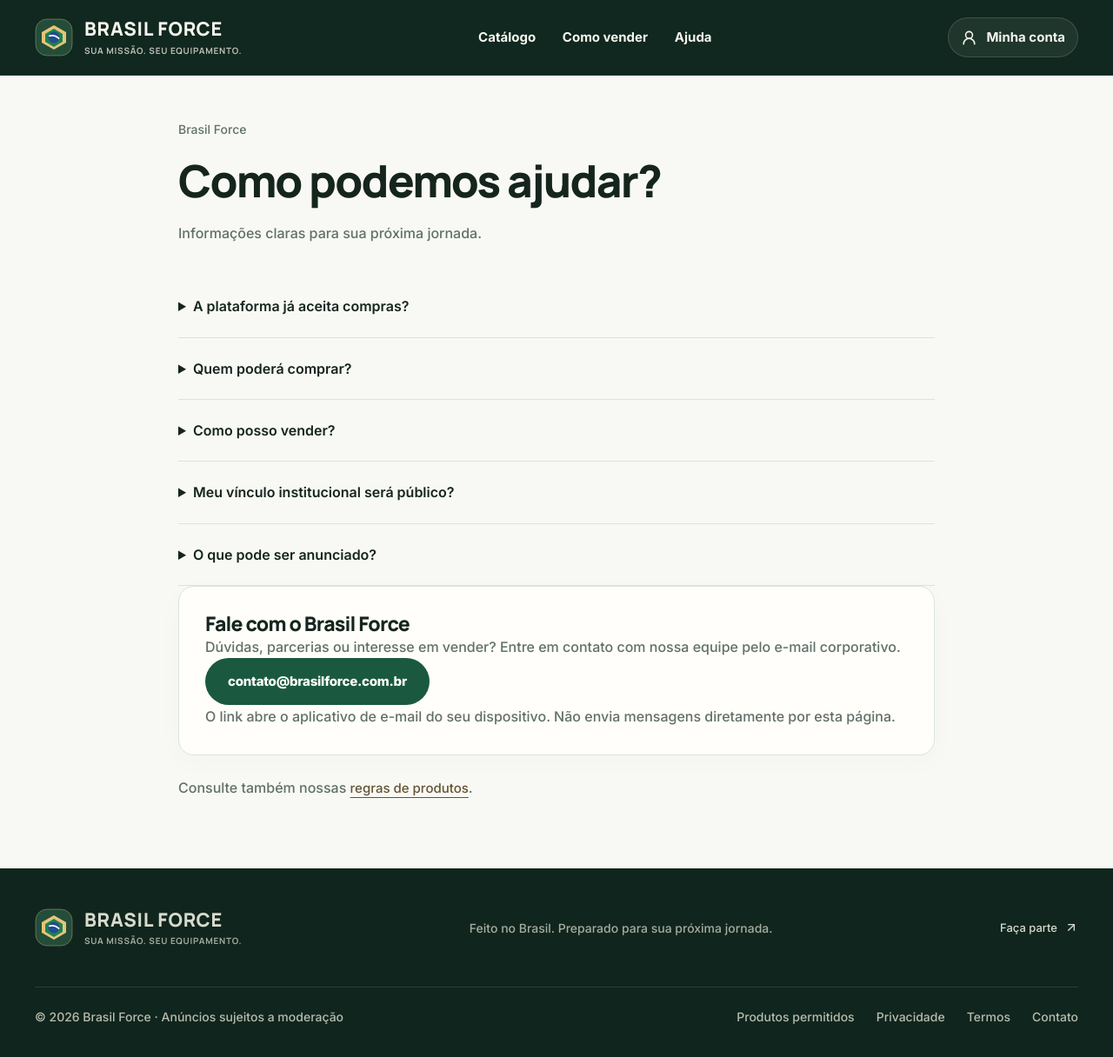
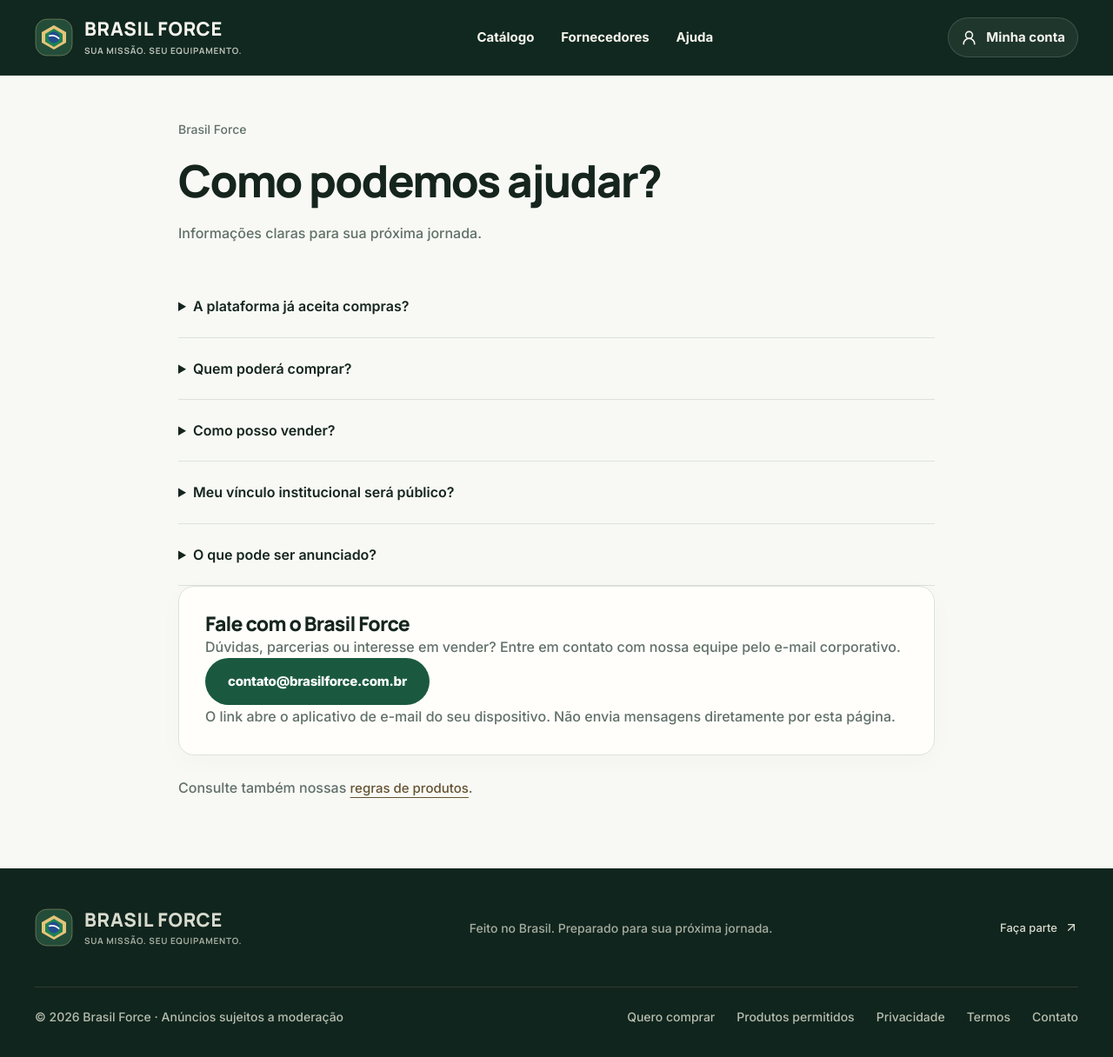
Before and after one commit to Jonbarcost/SouBarcos, a Next.js app in the folder brasil-force-app/: page /ajuda in a window 1280 px wide. Shown: the top 1216 px of the page at 87% size. Built offline with nearby package versions, Linux system fonts and the light colour scheme.

Commit message:
feat(brasil-force): expose acquisition pages in navigation

```diff
--- a/brasil-force-app/src/components/shell.tsx
+++ b/brasil-force-app/src/components/shell.tsx
@@ -13,7 +13,7 @@
         <nav aria-label="Navegação principal">
           <Link href="/catalogo">Catálogo</Link>
           {aiEnabled && <Link className="bf-nav-ai" href="/assistente"><Sparkles size={15} aria-hidden="true" /> Assistente IA</Link>}
-          <Link href="/vender">Como vender</Link>
+          <Link href="/fornecedores">Fornecedores</Link>
           <Link href="/ajuda">Ajuda</Link>
         </nav>
         <Link className="account-link" href="/conta">
@@ -43,6 +43,7 @@
       <div className="container footer-bottom">
         <span>© {new Date().getFullYear()} Brasil Force · Anúncios sujeitos a moderação</span>
         <div>
+          <Link href="/quero-comprar">Quero comprar</Link>
           <Link href="/regras">Produtos permitidos</Link>
           <Link href="/privacidade">Privacidade</Link>
           <Link href="/termos">Termos</Link>
```
